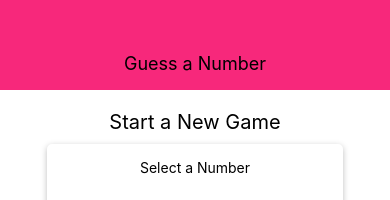
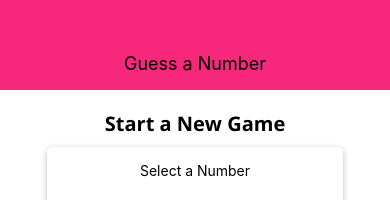
Before and after one commit to AyoMoses/guess-a-number-app, a React Native app: screen / in a window 390 px wide. Shown: the top 200 px of the page. Built offline with nearby package versions, Linux system fonts and the light colour scheme.

Commit message:
loading custom font in expo

```diff
--- a/App.js
+++ b/App.js
@@ -1,14 +1,35 @@
 import React, { useState } from "react";
 import { StyleSheet, View } from "react-native";
+import * as Font from "expo-font";
 
 import Header from "./components/Header";
 import StartGameScreen from "./screens/StartGameScreen";
 import GameScreen from "./screens/GameScreen";
 import GameOverScreen from "./screens/GameOverScreen";
+import { AppLoading } from 'expo';
+
+const fetchFonts = () => {
+  return Font.loadAsync({
+    "open-sans": require("./assets/fonts/OpenSans-Regular.ttf"),
+    "open-sans-bold": require("./assets/fonts/OpenSans-Bold.ttf")
+  });
+};
 
 export default function App() {
   const [userNumber, setUserNumber] = useState(); //the default state is false
   const [guessRounds, setGuessRounds] = useState(0);
+  const [dataLoaded, setDataLoaded] = useState(false); //app waits for certain task to be done more like a splash screen
+
+  if (!dataLoaded) {
+    return (
+      <AppLoading
+        startAsync={fetchFonts}
+        onFinish={() => setDataLoaded(true)}
+        onError={(err) => console.log(err)} //rare cases when custom font loading fails
+      />
+    );
+    //do not return app content but return appLoading. After fetching and resolving font promise, setDataLoaded to true
+  }
 
   const configureNewGameHandler = () => {
     setGuessRounds(0);
--- a/package.json
+++ b/package.json
@@ -12,7 +12,8 @@
     "react": "16.8.3",
     "react-dom": "16.8.3",
     "react-native": "https://github.com/expo/react-native/archive/sdk-35.0.0.tar.gz",
-    "react-native-web": "^0.11.7"
+    "react-native-web": "^0.11.7",
+    "expo-font": "~7.0.0"
   },
   "devDependencies": {
     "babel-preset-expo": "^7.1.0"
--- a/screens/StartGameScreen.js
+++ b/screens/StartGameScreen.js
@@ -116,7 +116,8 @@
 
   title: {
     fontSize: 20,
-    marginVertical: 10
+    marginVertical: 10,
+    fontFamily: 'open-sans-bold'
   },
 
   inputContainer: {
```
Also changed, not shown: assets/fonts/OpenSans-Bold.ttf (added), assets/fonts/OpenSans-Regular.ttf (added).
